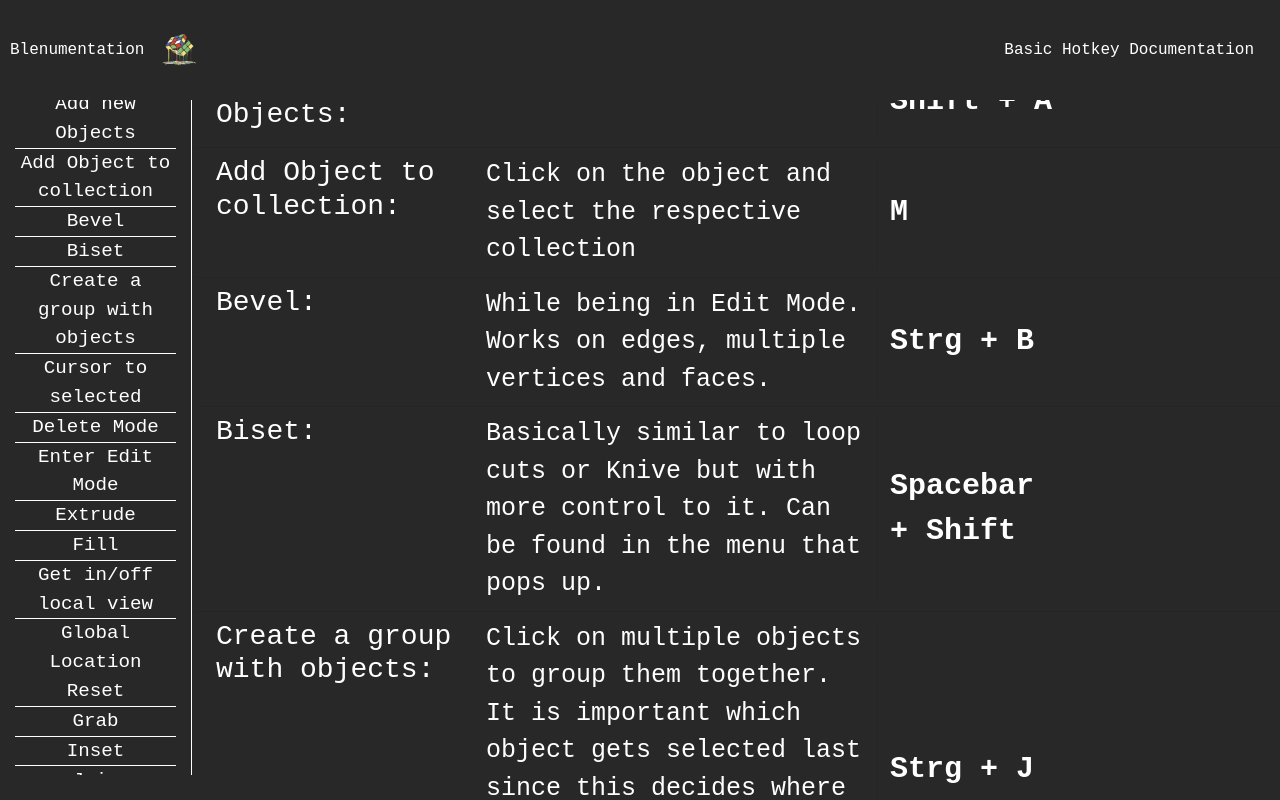
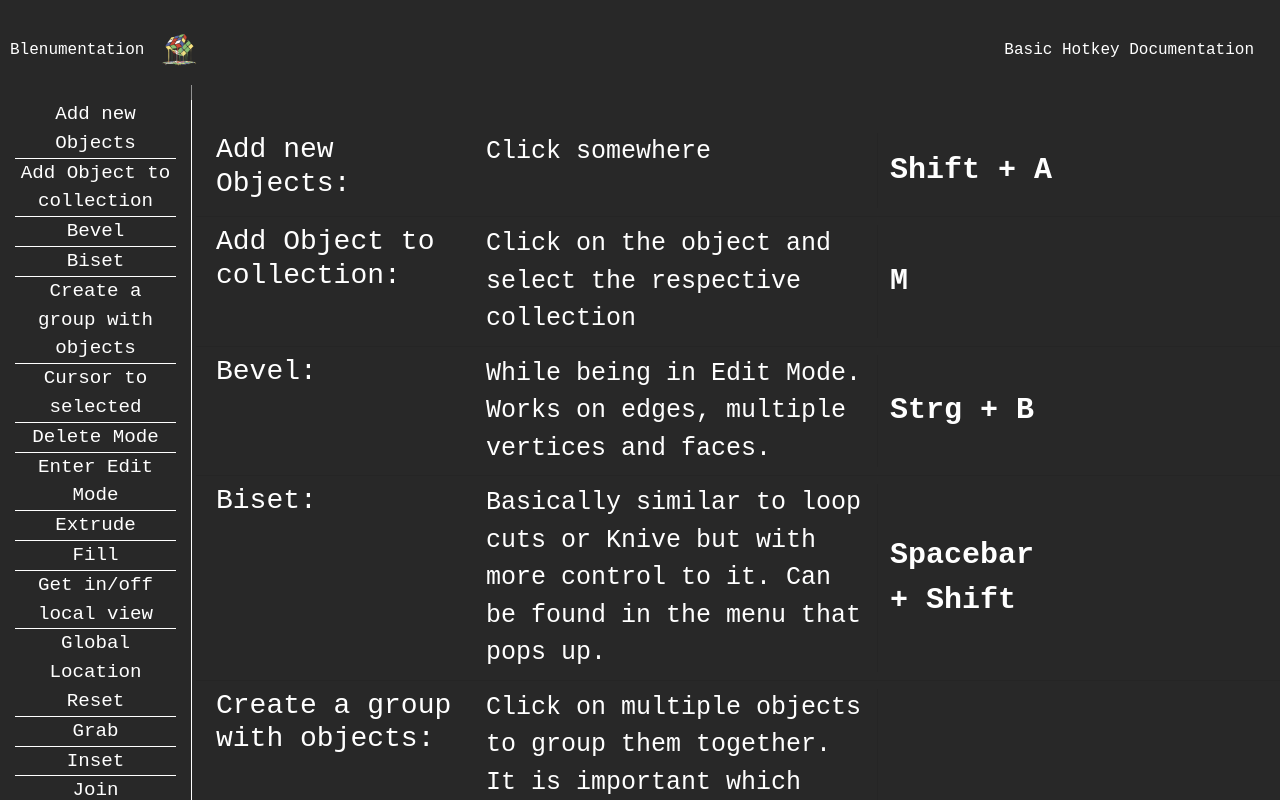
Before and after one commit to Matthes-Baer/Blenumentation, a SvelteKit app: page /blender in a window 1280 px wide. Shown: the top 800 px of the page. Built offline with nearby package versions, Linux system fonts and the light colour scheme.

Commit message:
fix: Added some quick fixes for blender page

```diff
--- a/src/components/blender/singleEntry.svelte
+++ b/src/components/blender/singleEntry.svelte
@@ -51,7 +51,7 @@
 	</div>
 
 	{#if hovered}
-		<div in:scale out:scale style="top: {y}px; left: {x}px;" class="modalTest text-center">
+		<div in:scale out:scale style="top: {y}px; left: {x}px;" class="hover-text text-center">
 			<h1>{keystroke}</h1>
 		</div>
 	{/if}
@@ -76,10 +76,12 @@
 		}
 	}
 
-	.modalTest {
+	.hover-text {
 		position: absolute;
-		width: 250px;
+		width: 300px;
+		padding: 25px;
 		border: 1px solid black;
+		z-index: 9001;
 	}
 
 	// Siehe Youtube-Kurs ca. 20:19:00
--- a/src/routes/+layout.svelte
+++ b/src/routes/+layout.svelte
@@ -60,7 +60,7 @@
 			transition: all 0.5s;
 			z-index: 9001;
 			overflow-y: hidden;
-			background-color: var(--main-color);
+			background-color: rgba(40, 40, 40, 0.5);
 		}
 
 		&-title {
--- a/src/routes/blender/+layout.svelte
+++ b/src/routes/blender/+layout.svelte
@@ -16,11 +16,11 @@
 <style>
 	.nav-container {
 		width: 15%;
-		height: 700px;
+		height: 100%;
 		padding: 15px;
 		border-right: 1px solid white;
-		position: absolute;
-		top: 75px;
+		position: fixed;
+		top: 85px;
 		transition: all 0.1s;
 		overflow-y: scroll;
 	}
--- a/src/routes/blender/+page.svelte
+++ b/src/routes/blender/+page.svelte
@@ -8,12 +8,9 @@
 </svelte:head>
 
 <div class="mainContainer">
-	<h1 class="ms-2">This is a blender documentation</h1>
-	<div>
-		{#each sortedDocumentationData as entry (entry.name)}
-			<SingleEntry name={entry.name} description={entry.description} keystroke={entry.keystroke} />
-		{/each}
-	</div>
+	{#each sortedDocumentationData as entry (entry.name)}
+		<SingleEntry name={entry.name} description={entry.description} keystroke={entry.keystroke} />
+	{/each}
 </div>
 
 <style lang="scss">
@@ -22,7 +19,8 @@
 	.mainContainer {
 		width: 85%;
 		margin-left: 15%;
-		transition: all 0.1s;
+		margin-top: 125px;
+		transition: all 0.25s;
 	}
 
 	@media only screen and (max-width: 1200px) {
```
